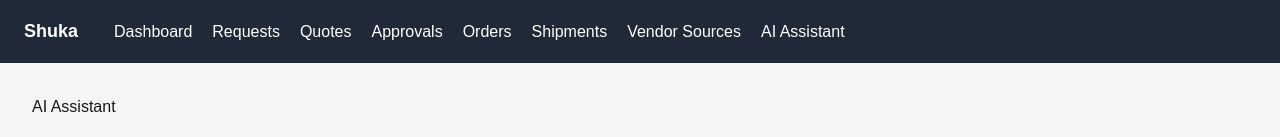
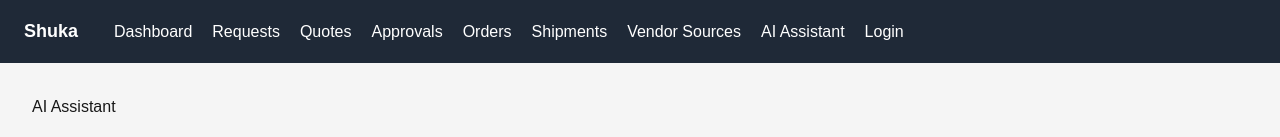
Before and after one commit to Gr33nstonecorp/shuka, a Next.js app: page /assistant in a window 1280 px wide. Shown: the top 137 px of the page. Built offline with nearby package versions, Linux system fonts and the light colour scheme; no server answers.

Commit message:
Update layout.tsx

```diff
--- a/app/layout.tsx
+++ b/app/layout.tsx
@@ -59,6 +59,9 @@ export default function RootLayout({
           <Link href="/assistant" style={{ color: "white", textDecoration: "none" }}>
             AI Assistant
           </Link>
+          <Link href="/login" style={{ color: "white", textDecoration: "none" }}>
+            Login
+          </Link>
         </nav>
 
         <div style={{ maxWidth: "1400px", margin: "0 auto" }}>{children}</div>
```
